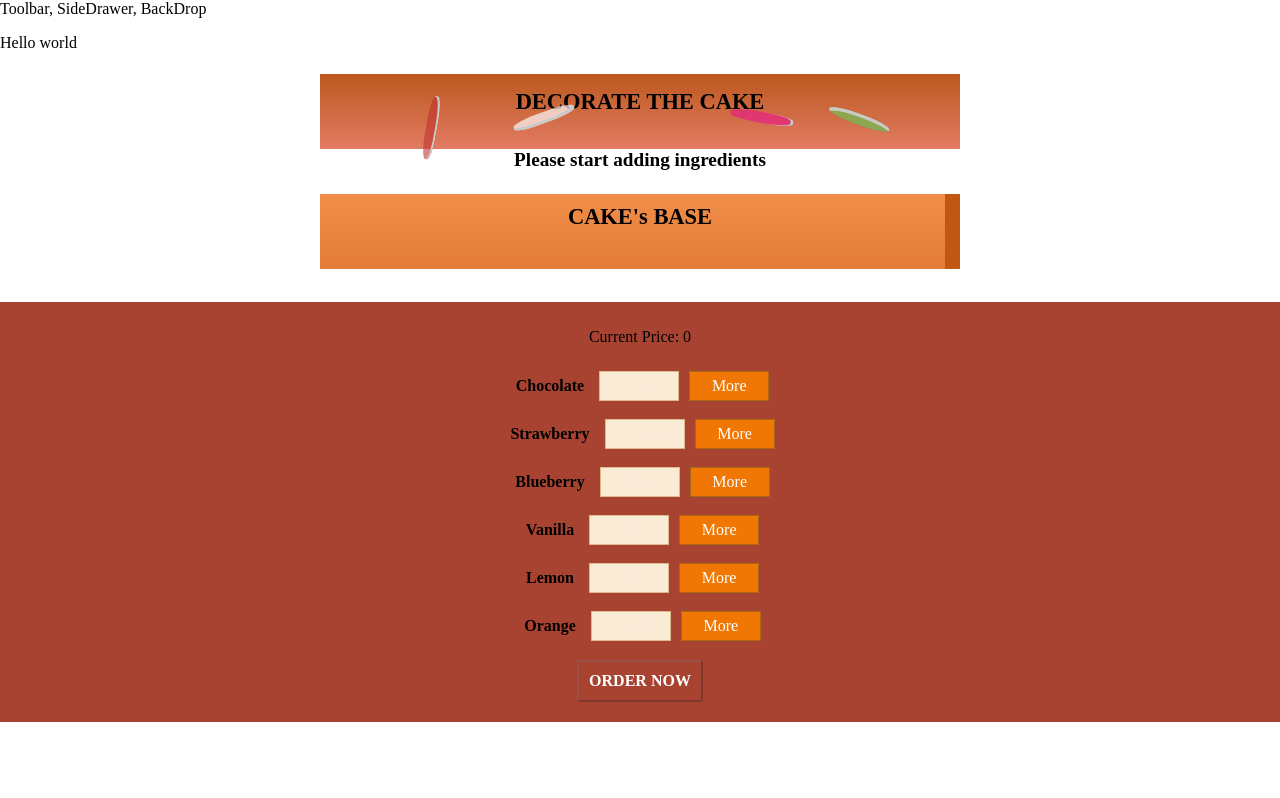
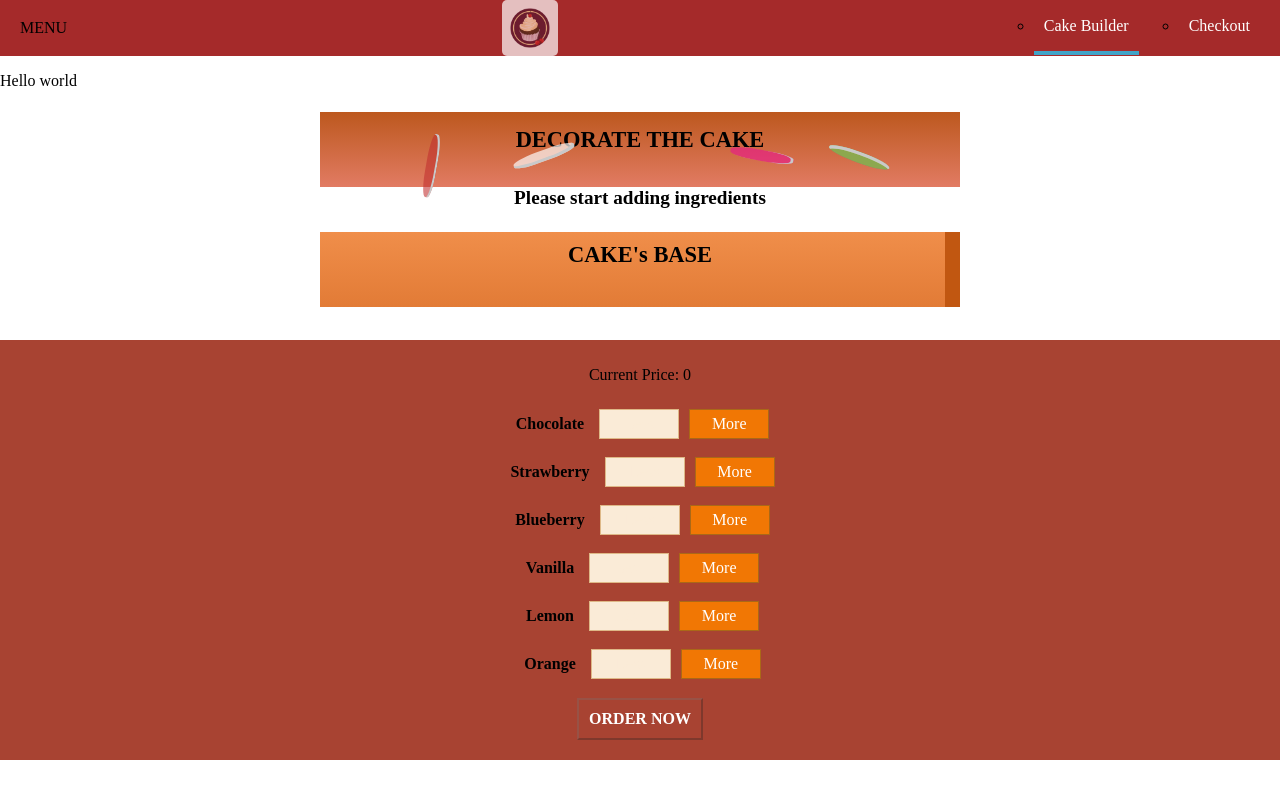
Before and after one commit to pangpondxd/CakeProgram-React-Redux-Firebase, a React app: page / in a window 1280 px wide. Built offline with nearby package versions, Linux system fonts and the light colour scheme.

Commit message:
25 Mar 2020

```diff
--- a/src/components/Layout/Layout.css
+++ b/src/components/Layout/Layout.css
@@ -1,3 +1,3 @@
 .Content {
-    margin-top: 16px;
+    margin-top: 72px;
 }
--- a/src/components/Layout/Layout.js
+++ b/src/components/Layout/Layout.js
@@ -1,10 +1,10 @@
 import React from 'react'
-
+import Toolbar from '../Navigation/Toolbar/Toolbar'
 import Aux from '../../hoc/Aux'
-import classes from './Layout.css'
+import './Layout.css'
 const Layout = ( props ) => (
     <Aux>
-    <div>Toolbar, SideDrawer, BackDrop</div>
+    <Toolbar />
     <main className="Content">
         {props.children}
     </main>
--- /dev/null
+++ b/src/components/Logo/Logo.css
@@ -0,0 +1,15 @@
+.Logo {
+    padding: 8px;
+    height: 100%;
+    box-sizing: border-box;
+    border-radius: 5px;
+    background-color: white;
+    opacity: 0.7;
+
+}
+
+.Logo img {
+    height: 100%;
+
+
+}
--- /dev/null
+++ b/src/components/Logo/Logo.js
@@ -0,0 +1,10 @@
+import React from 'react'
+import cakeLogo from '../../assets/images/dukdui.png'
+import './Logo.css'
+const Logo = (props) => (
+    <div className="Logo">
+        <img src={cakeLogo} alt="myDukdui" />
+    </div>
+)
+
+export default Logo
--- /dev/null
+++ b/src/components/Navigation/NavigationItems/NavigationItem/NavigationItem.css
@@ -0,0 +1,25 @@
+.NavigationItem {
+    margin: 0;
+    box-sizing: border-box;
+    display: flex;
+    height: 100%;
+    align-items: center;
+}
+
+.NavigationItem a {
+    color: white;
+    text-decoration: none;
+    height: 100%;
+    padding: 16px 10px;
+    border-bottom: 4px solid transparent;
+    box-sizing: border-box;
+    display: block;
+}
+
+.NavigationItem a:hover,
+.NavigationItem a:active,
+.NavigationItem a.active {
+    background-color: brown;
+    border-bottom: 4px solid #40A4C8;
+    color: white
+}
--- /dev/null
+++ b/src/components/Navigation/NavigationItems/NavigationItem/NavigationItem.js
@@ -0,0 +1,15 @@
+import React from 'react'
+import  './NavigationItem.css'
+const NavigationItem = (props) => (
+    <ul className="NavigationItem">
+        <li>
+            <a
+                href={props.link}
+                className={props.active ? "active" : null}
+                 >{props.children}
+            </a>
+        </li>
+    </ul>
+)
+
+export default NavigationItem
--- /dev/null
+++ b/src/components/Navigation/NavigationItems/NavigationItems.css
@@ -0,0 +1,8 @@
+.NavigationItems {
+    margin: 0;
+    padding: 0;
+    list-style: none;
+    display: flex;
+    align-items: center;
+    height: 100%;
+}
--- /dev/null
+++ b/src/components/Navigation/NavigationItems/NavigationItems.js
@@ -0,0 +1,11 @@
+import React from 'react'
+import NavigationItem from './NavigationItem/NavigationItem'
+import './NavigationItems.css'
+const NavigationItems = (props) => (
+    <ul className="NavigationItems">
+       <NavigationItem link="/" active>Cake Builder</NavigationItem>
+       <NavigationItem link="/">Checkout</NavigationItem>
+    </ul>
+)
+
+export default NavigationItems
--- /dev/null
+++ b/src/components/Navigation/Toolbar/Toolbar.css
@@ -0,0 +1,20 @@
+
+.Toolbar {
+    height: 56px;
+    width: 100%;
+    position: fixed;
+    top: 0;
+    left: 0;
+    background-color: brown;
+    display: flex;
+    justify-content: space-between;
+    align-items:center;
+    padding: 0 20px;
+    box-sizing: border-box;
+    z-index: 90;
+}
+
+.Toolbar nav {
+    height: 100%;
+
+}
--- a/src/components/Navigation/Toolbar/Toolbar.js
+++ b/src/components/Navigation/Toolbar/Toolbar.js
@@ -1,7 +1,14 @@
 import React from 'react'
+import './Toolbar.css'
+import Logo from '../../Logo/Logo'
+import NavigationItems from '../NavigationItems/NavigationItems'
 const Toolbar = (props) => (
-    <header>
+    <header className="Toolbar">
         <div>MENU</div>
+        <Logo />
+        <nav>
+            <NavigationItems />
+        </nav>
     </header>
 )
 
```
Also changed, not shown: src/assets/images/dukdui.png (added).
